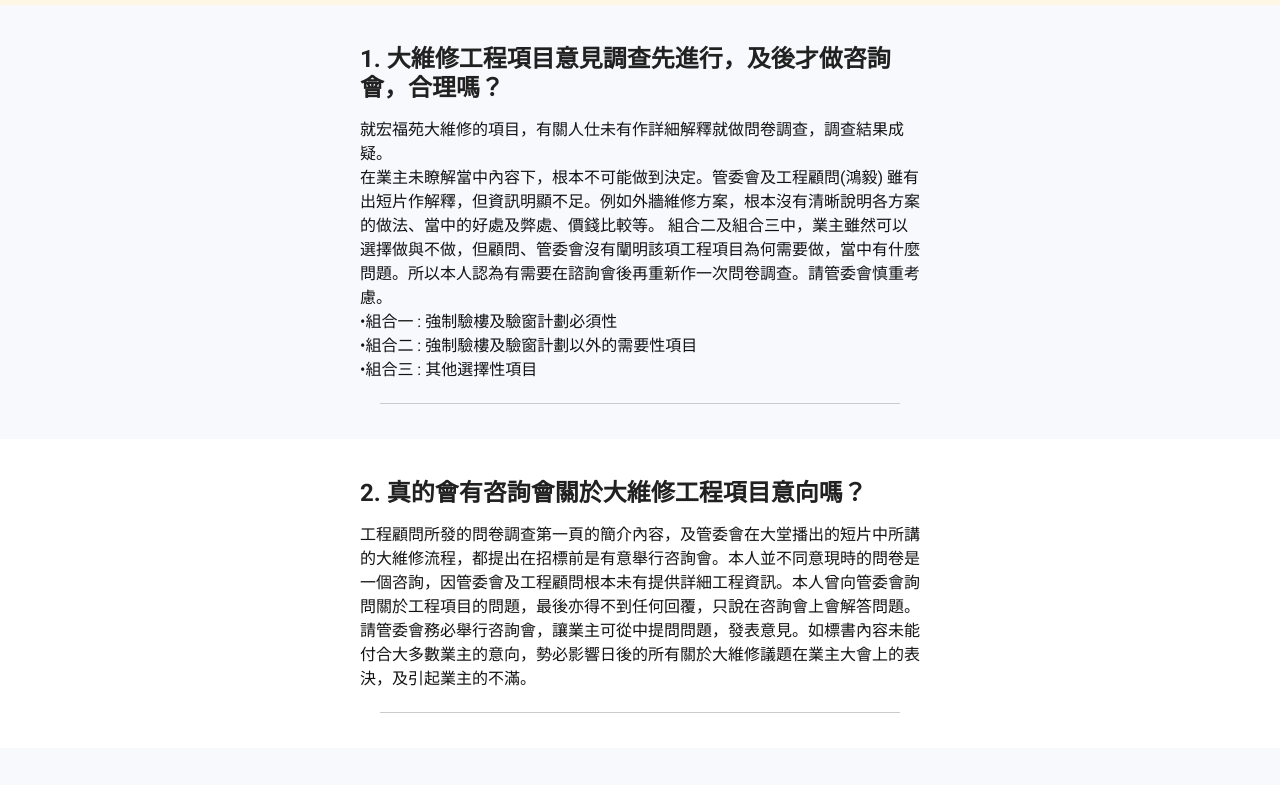
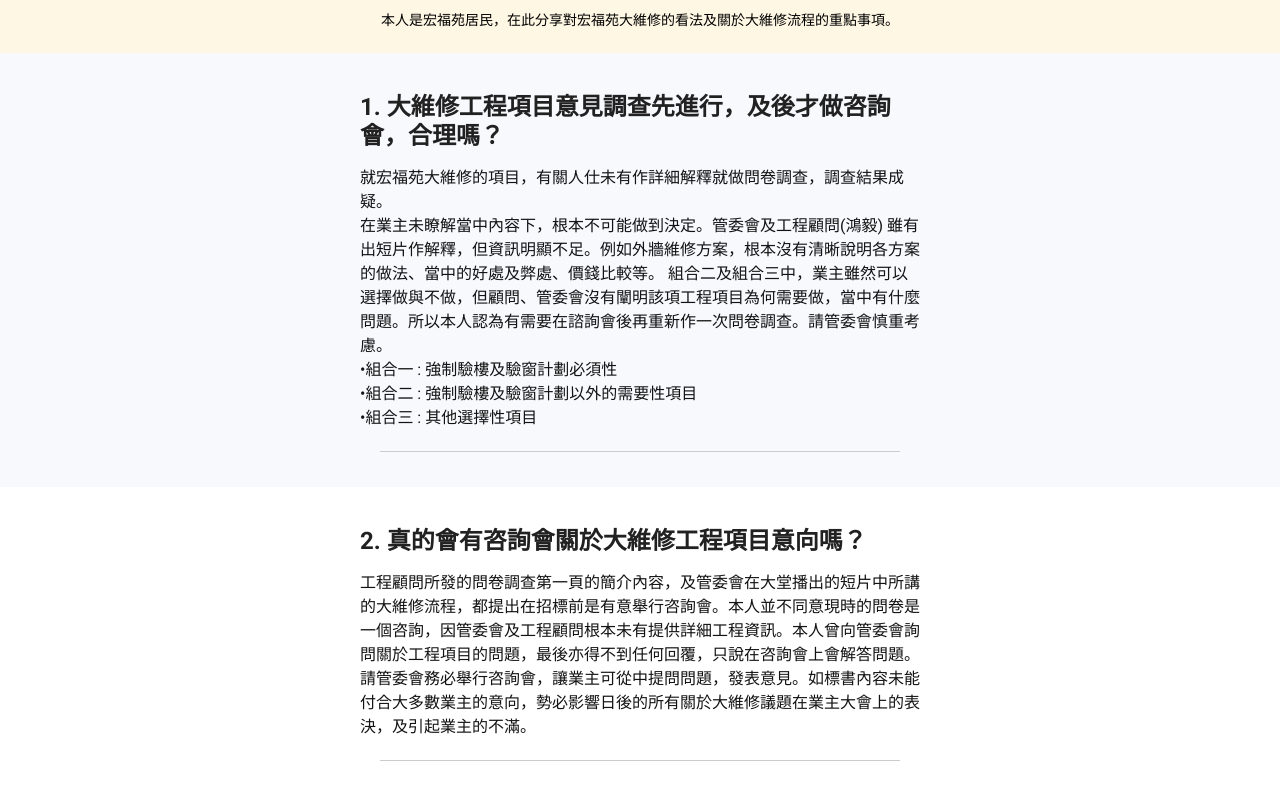
Before and after one commit to smallresident/wfcrepairs, a plain HTML site: page index.html in a window 1280 px wide. Shown: the part 145-930 px from the top of the page. Drawn offline with Linux system fonts and the light colour scheme.

Commit message:
Update index.html

```diff
--- a/index.html
+++ b/index.html
@@ -114,6 +114,11 @@ a[x-apple-data-detectors] {
                      <tr>
                       <td align="center" style="padding:0;Margin:0;padding-bottom:10px"><h1 style="Margin:0;line-height:43px;mso-line-height-rule:exactly;font-family:roboto, 'helvetica neue', helvetica, arial, sans-serif;font-size:36px;font-style:normal;font-weight:bold;color:#212121;text-align:center"><b>宏福苑</b><b>.</b><b>你我的家</b></h1><h1 style="Margin:0;line-height:43px;mso-line-height-rule:exactly;font-family:roboto, 'helvetica neue', helvetica, arial, sans-serif;font-size:36px;font-style:normal;font-weight:bold;color:#212121;text-align:center"><b></b><b>大維修</b><b>.</b><b>你我要知</b></h1></td>
                      </tr>
+		   <tr>
+			<td align="center" class="esd-block-text es-p10t es-p10b">
+			    <p style="font-size: 14px;">本人是宏福苑居民，在此分享對宏福苑大維修的看法及關於大維修流程的重點事項。</p>
+			</td>
+		    </tr>
                    </table></td>
                  </tr>
                </table></td>
```
